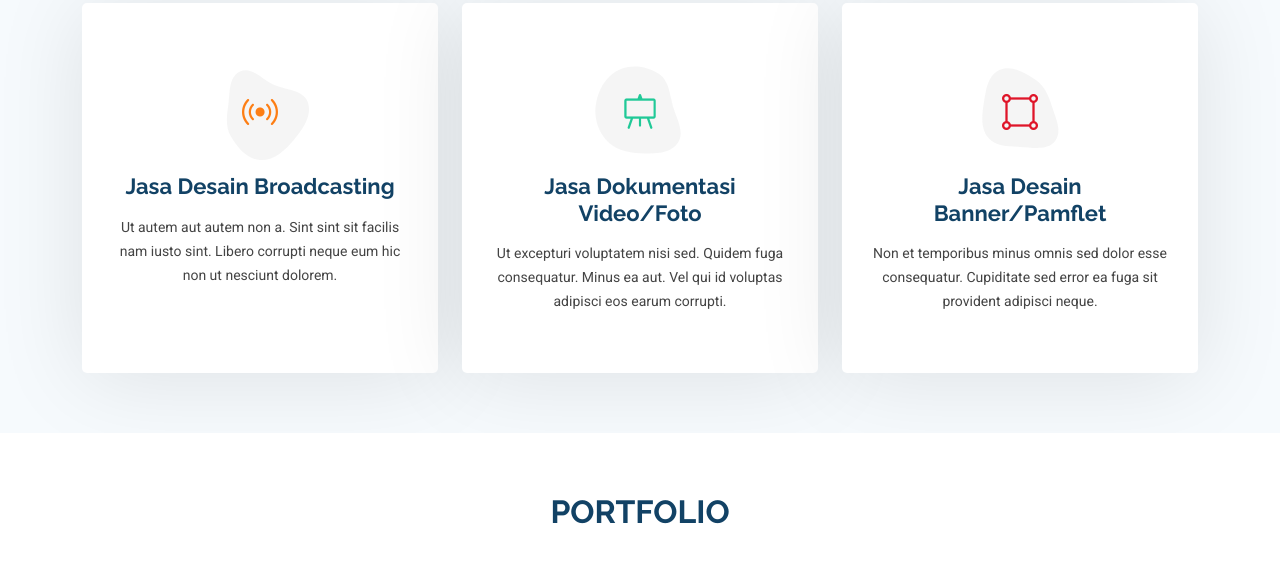
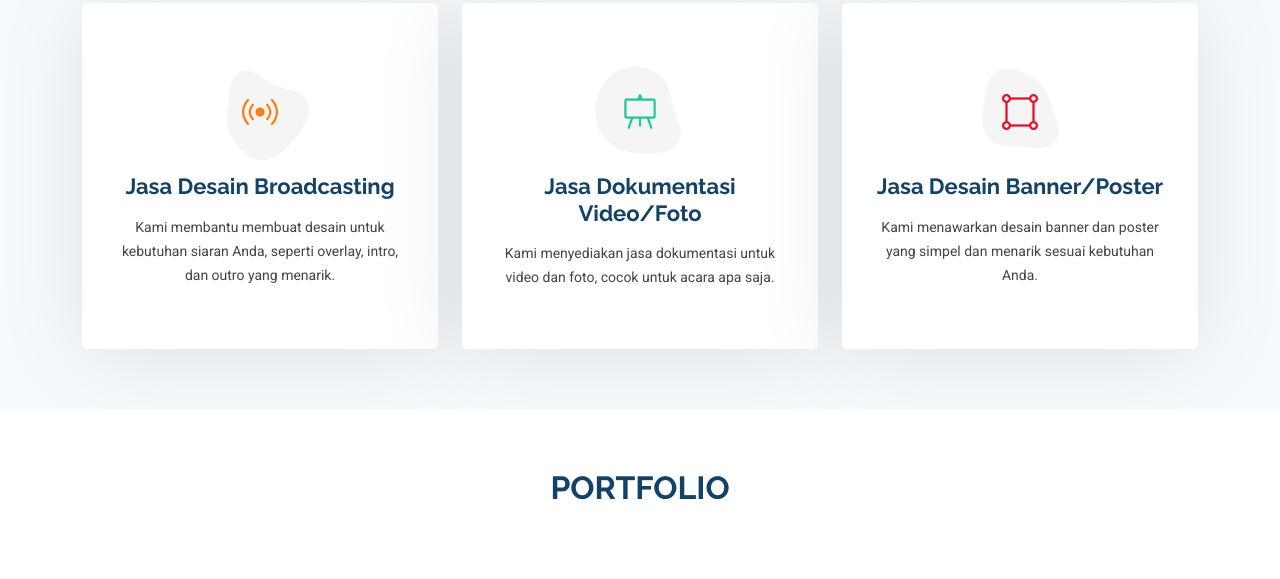
Before and after one commit to HafizhRaihan31/Technopre, a plain HTML site: page index.html in a window 1280 px wide. Shown: the part 1942-2521 px from the top of the page. Drawn offline with Linux system fonts and the light colour scheme.

Commit message:
tambah jasa

```diff
--- a/index.html
+++ b/index.html
@@ -320,7 +320,7 @@
               <a class="stretched-link">
                 <h3>Jasa Desain Broadcasting</h3>
               </a>
-              <p>Ut autem aut autem non a. Sint sint sit facilis nam iusto sint. Libero corrupti neque eum hic non ut nesciunt dolorem.</p>
+              <p>Kami membantu membuat desain untuk kebutuhan siaran Anda, seperti overlay, intro, dan outro yang menarik.</p>
             </div>
           </div><!-- End Service Item -->
 
@@ -335,7 +335,7 @@
               <a class="stretched-link">
                 <h3>Jasa Dokumentasi Video/Foto</h3>
               </a>
-              <p>Ut excepturi voluptatem nisi sed. Quidem fuga consequatur. Minus ea aut. Vel qui id voluptas adipisci eos earum corrupti.</p>
+              <p>Kami menyediakan jasa dokumentasi untuk video dan foto, cocok untuk acara apa saja.</p>
             </div>
           </div><!-- End Service Item -->
 
@@ -348,9 +348,9 @@
                 <i class="bi bi-bounding-box-circles"></i>
               </div>
               <a class="stretched-link">
-                <h3>Jasa Desain Banner/Pamflet</h3>
+                <h3>Jasa Desain Banner/Poster</h3>
               </a>
-              <p>Non et temporibus minus omnis sed dolor esse consequatur. Cupiditate sed error ea fuga sit provident adipisci neque.</p>
+              <p>Kami menawarkan desain banner dan poster yang simpel dan menarik sesuai kebutuhan Anda.</p>
               <a class="stretched-link"></a>
             </div>
           </div><!-- End Service Item -->
```
